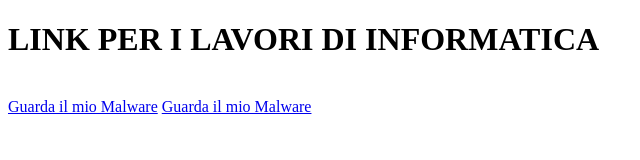
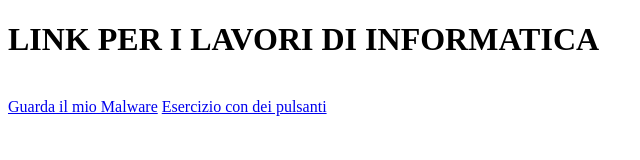
Before and after one commit to Simon-700/Simon-700.github.io.InformaticaCSSHtml, a plain HTML site: page index.html in a window 1280 px wide. Shown: the full height of the page, 0-640 px from the left. Drawn offline with Linux system fonts and the light colour scheme.

Commit message:
Update index.html

```diff
--- a/index.html
+++ b/index.html
@@ -5,5 +5,5 @@
 <h1>LINK PER I LAVORI DI INFORMATICA</h1>
 <br/>
 <a href="malware.html">Guarda il mio Malware</a>
-  <a href="Esercizio con pulsanti.html">Guarda il mio Malware</a>
+  <a href="Esercizio con pulsanti.html">Esercizio con dei pulsanti</a>
 </head>
```
